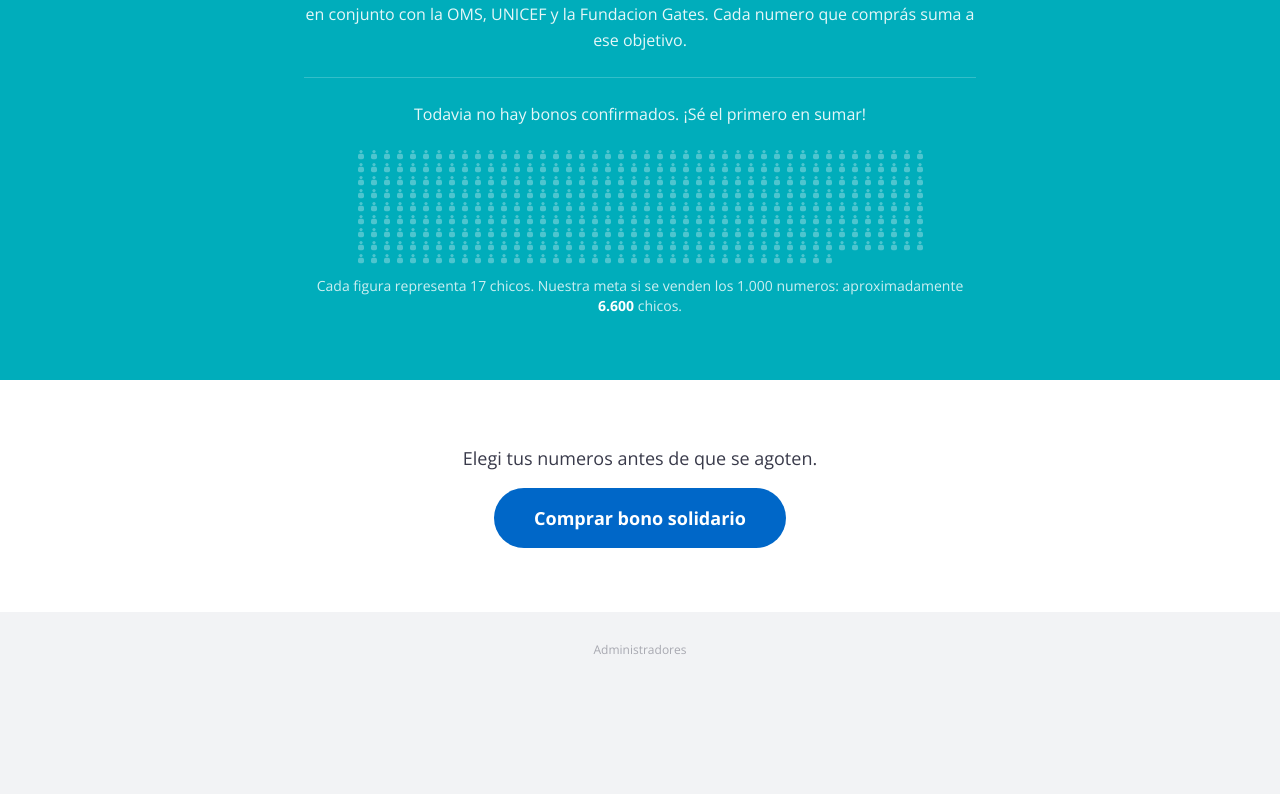
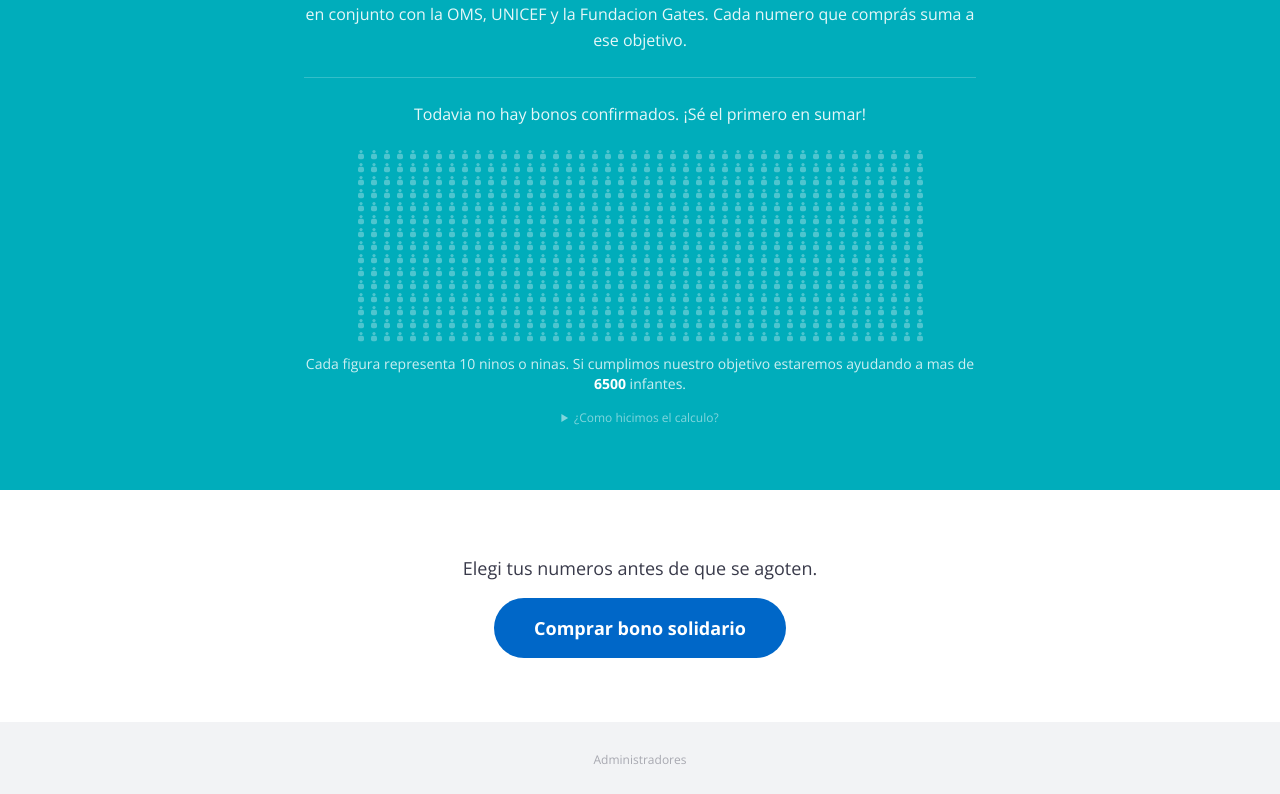
Before and after one commit to EzequielBarbona/rotary-bono-solidario-4921, a Next.js app: page / in a window 1280 px wide. Shown: the part 1179-1973 px from the top of the page. Before the commit the page ends 1863 px from the top, so only its background shows below. Built offline with nearby package versions, Linux system fonts and the light colour scheme; no server answers; the database is empty.

Commit message:
Agrega boton "Como hicimos el calculo" con la explicacion del contador de vacunas

```diff
--- a/src/app/page.tsx
+++ b/src/app/page.tsx
@@ -16,7 +16,7 @@ export default async function Home() {
   });
   const kidsSoFar = childrenProtected(_sum.totalAmount ?? 0);
   const kidsGoal = childrenProtected(raffleConfig.totalTickets * raffleConfig.ticketPriceArs);
-  const pictogram = pictogramScale(kidsGoal, kidsSoFar);
+  const pictogram = pictogramScale(kidsGoal, kidsSoFar, 400, 10);
 
   return (
     <main className="flex-1 flex flex-col">
@@ -144,16 +144,50 @@ export default async function Home() {
                   className="w-full max-w-xl flex justify-center"
                 />
                 <p className="text-sm text-white/80">
-                  {pictogram.unitsPerIcon > 1
-                    ? `Cada figura representa ${pictogram.unitsPerIcon} chicos. `
-                    : "Cada figura es un chico protegido. "}
-                  Nuestra meta si se venden los{" "}
-                  {raffleConfig.totalTickets.toLocaleString("es-AR")} numeros: aproximadamente{" "}
-                  <span className="font-bold text-white">
-                    {kidsGoal.toLocaleString("es-AR")}
-                  </span>{" "}
-                  chicos.
+                  Cada figura representa {pictogram.unitsPerIcon} ninos o ninas. Si cumplimos
+                  nuestro objetivo estaremos ayudando a mas de{" "}
+                  <span className="font-bold text-white">6500</span> infantes.
                 </p>
+
+                <details className="text-xs text-white/50 mt-1">
+                  <summary className="cursor-pointer hover:text-white/75 transition-colors">
+                    ¿Como hicimos el calculo?
+                  </summary>
+                  <div className="mt-3 max-w-md mx-auto text-left leading-relaxed bg-white/10 rounded-lg p-4 text-white/80">
+                    <p>
+                      Rotary calcula que con{" "}
+                      <span className="font-semibold text-white">
+                        US$ {raffleConfig.costPerChildUsd}
+                      </span>{" "}
+                      se puede proteger completamente a un chico contra la polio (la
+                      vacuna y toda la logistica para aplicarla), segun sus propios
+                      datos publicados.
+                    </p>
+                    <p className="mt-2">
+                      Convertimos el precio del bono a dolares con un tipo de cambio
+                      de referencia que actualizamos de vez en cuando (hoy:{" "}
+                      <span className="font-semibold text-white">
+                        ${raffleConfig.usdArsRate.toLocaleString("es-AR")} ARS
+                      </span>{" "}
+                      = US$1).
+                    </p>
+                    {raffleConfig.gatesMatchMultiplier > 1 && (
+                      <p className="mt-2">
+                        Como lo recaudado va al PolioPlus Fund oficial de Rotary, la
+                        Fundacion Gates dona el doble de lo que se junta, asi que el
+                        aporte real se multiplica por{" "}
+                        <span className="font-semibold text-white">
+                          {raffleConfig.gatesMatchMultiplier}
+                        </span>
+                        .
+                      </p>
+                    )}
+                    <p className="mt-2">
+                      Con esas cuentas calculamos cuantos chicos protege cada bono, y
+                      sumamos todos los bonos ya confirmados para el numero de arriba.
+                    </p>
+                  </div>
+                </details>
               </div>
             )}
           </div>
--- a/src/lib/impact.ts
+++ b/src/lib/impact.ts
@@ -16,12 +16,17 @@ export function childrenProtected(amountArs: number): number {
  * no una nube de puntos), agrupa varios chicos por figura cuando el total
  * es muy alto en vez de dibujar una figura por cada uno.
  */
-export function pictogramScale(total: number, filled: number, maxIcons = 400) {
-  if (total <= maxIcons) {
+export function pictogramScale(
+  total: number,
+  filled: number,
+  maxIcons = 400,
+  unitsPerIcon?: number,
+) {
+  const upi = unitsPerIcon ?? (total <= maxIcons ? 1 : Math.ceil(total / maxIcons));
+  if (upi <= 1) {
     return { displayTotal: total, displayFilled: filled, unitsPerIcon: 1 };
   }
-  const unitsPerIcon = Math.ceil(total / maxIcons);
-  const displayTotal = Math.ceil(total / unitsPerIcon);
-  const displayFilled = Math.ceil(filled / unitsPerIcon);
-  return { displayTotal, displayFilled, unitsPerIcon };
+  const displayTotal = Math.ceil(total / upi);
+  const displayFilled = Math.ceil(filled / upi);
+  return { displayTotal, displayFilled, unitsPerIcon: upi };
 }
```
Also changed, not shown: .claude/launch.json (added).
